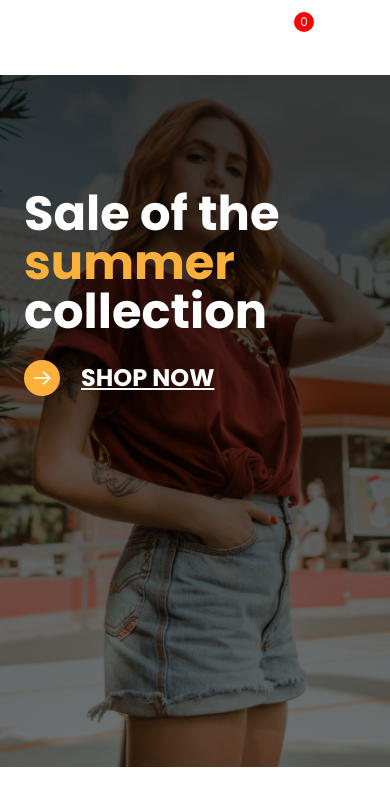
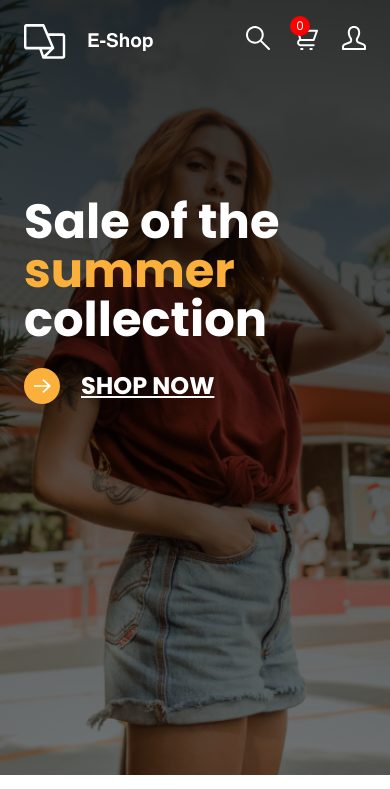
Before and after one commit to st-tiendinh/FE-Internship-2023_Tien-Dinh-N_FE-Exercise, a plain HTML site: page html-exercise/index.html in a window 390 px wide. Shown: the top 789 px of the page. Drawn offline with Linux system fonts and the light colour scheme.

Commit message:
Fix mobile layout

```diff
--- a/html-exercise/index.html
+++ b/html-exercise/index.html
@@ -42,7 +42,7 @@
             </li>
             <li class="header-action-item">
               <a href="" class="header-action-link">
-                <span class="header-action-quantity">3</span>
+                <span class="header-action-quantity"></span>
                 <i class="ic ic-cart"></i>
               </a>
             </li>
@@ -60,7 +60,7 @@
             </li>
             <li class="header-mobile-action-item">
               <a href="" class="header-action-link">
-                <span class="header-action-quantity">3</span>
+                <span class="header-action-quantity"></span>
                 <i class="ic ic-sm-cart"></i>
               </a>
             </li>
--- a/html-exercise/stylesheet/scss/layouts/_header.scss
+++ b/html-exercise/stylesheet/scss/layouts/_header.scss
@@ -64,6 +64,9 @@
 
 @include tablet {
   .header {
+    padding: 0;
+    margin: 0;
+
     &-inner {
       .nav {
         display: none;
@@ -71,48 +74,3 @@
     }
   }
 }
-
-@include mobile {
-  .header {
-    background-color: map-get($color, secondary);
-    margin-top: 0;
-    padding: 0;
-
-    .container {
-      padding: 20px;
-    }
-
-    &-inner {
-      margin-top: 0;
-      width: 100%;
-      background-color: map-get($color, secondary);
-    }
-
-    &-logo,
-    &-action-list {
-      .logo-img {
-        display: none;
-      }
-    }
-
-    &-action-list {
-      display: none;
-    }
-
-    &-mobile-action-list {
-      display: flex;
-      margin: 0 -12px;
-    }
-
-    &-mobile-action-item {
-      .ic {
-        width: 20px;
-        height: 20px;
-      }
-    }
-
-    .mobile-logo-img {
-      display: block;
-    }
-  }
-}
--- a/html-exercise/stylesheet/scss/modules/_product.scss
+++ b/html-exercise/stylesheet/scss/modules/_product.scss
@@ -82,6 +82,10 @@
         left: 8px;
       }
 
+      .btn.btn-primary {
+        padding: 12px 14px;
+      }
+
       .product-description {
         padding-top: 4px;
 
```
Also changed, not shown: html-exercise/stylesheet/css/style.css, 1 other file.
